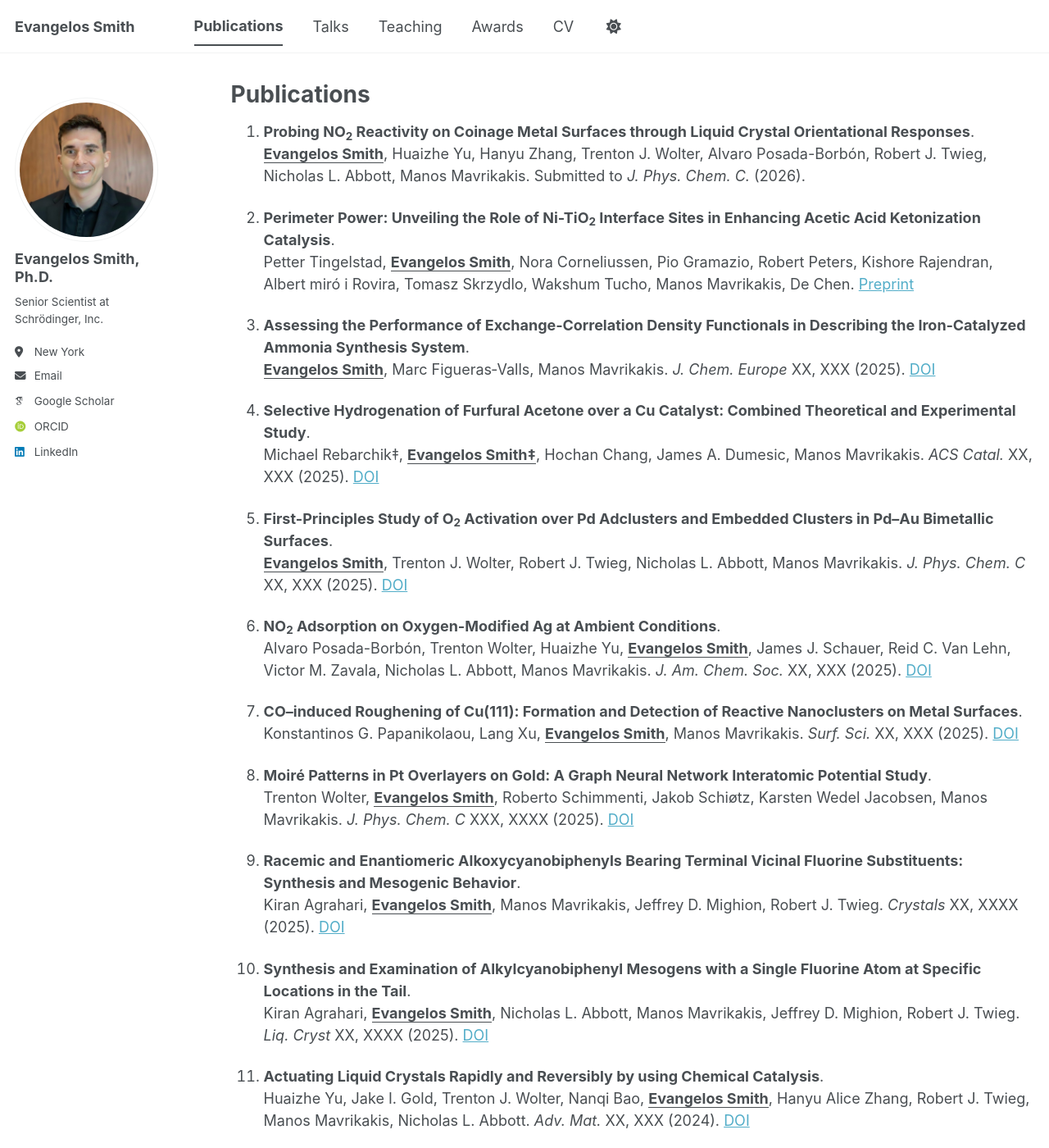
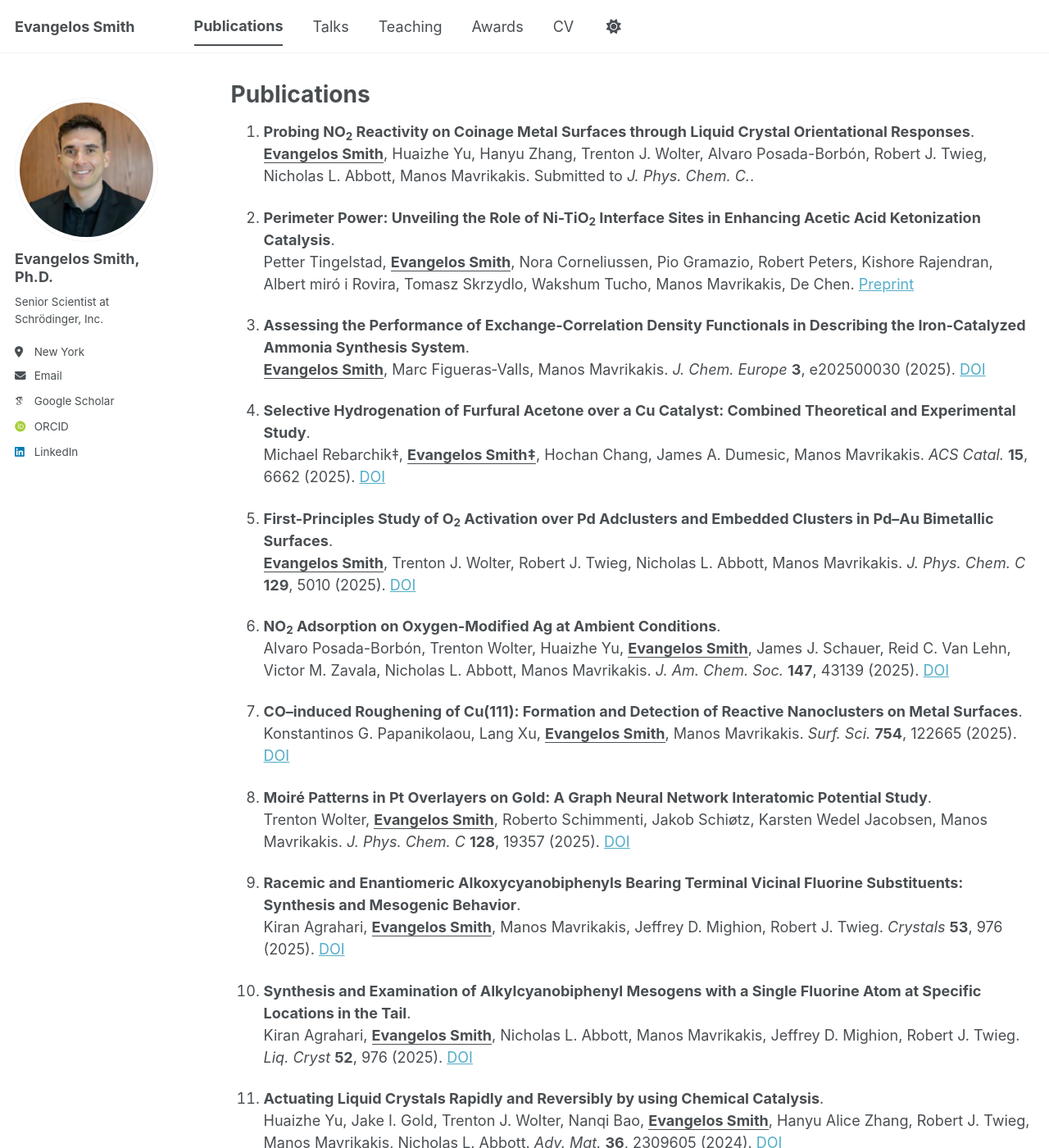
Before and after one commit to evangelossmith/evangelossmith.github.io, a Jekyll site: the page built from _pages/publications.md, in a window 1280 px wide and 1400 px high. Shown: the whole window at 82% size. Built offline with Jekyll 4.4.1, drawn with Linux system fonts in a browser that asks for light colours; some web fonts are replaced; a script bundle is joined from its source files by our own code; library files that are not in the unit come from our copies; some of the changed text lies outside the part shown.

Commit message:
Update publications.md

```diff
--- a/_pages/publications.md
+++ b/_pages/publications.md
@@ -5,28 +5,28 @@ permalink: /publications/
 author_profile: true
 ---
 
-1. **Probing NO<sub>2</sub> Reactivity on Coinage Metal Surfaces through Liquid Crystal Orientational Responses**. <br><ins>**Evangelos Smith**</ins>, Huaizhe Yu, Hanyu Zhang, Trenton J. Wolter, Alvaro Posada-Borbón, Robert J. Twieg, Nicholas L. Abbott, Manos Mavrikakis. Submitted to *J. Phys. Chem. C.* (2026).
+1. **Probing NO<sub>2</sub> Reactivity on Coinage Metal Surfaces through Liquid Crystal Orientational Responses**. <br><ins>**Evangelos Smith**</ins>, Huaizhe Yu, Hanyu Zhang, Trenton J. Wolter, Alvaro Posada-Borbón, Robert J. Twieg, Nicholas L. Abbott, Manos Mavrikakis. Submitted to *J. Phys. Chem. C.*.
 
 2. **Perimeter Power: Unveiling the Role of Ni-TiO<sub>2</sub> Interface Sites in Enhancing Acetic Acid Ketonization Catalysis**. <br>Petter Tingelstad, <ins>**Evangelos Smith**</ins>, Nora Corneliussen, Pio Gramazio, Robert Peters, Kishore Rajendran, Albert miró i Rovira, Tomasz Skrzydlo, Wakshum Tucho, Manos Mavrikakis, De Chen. [Preprint](https://www.researchsquare.com/article/rs-7809779/v1)
 
-3. **Assessing the Performance of Exchange‐Correlation Density Functionals in Describing the Iron‐Catalyzed Ammonia Synthesis System**. <br><ins>**Evangelos Smith**</ins>, Marc Figueras‐Valls, Manos Mavrikakis. *J. Chem. Europe* XX, XXX (2025). [DOI](https://chemistry-europe.onlinelibrary.wiley.com/doi/full/10.1002/ceur.202500030)
+3. **Assessing the Performance of Exchange‐Correlation Density Functionals in Describing the Iron‐Catalyzed Ammonia Synthesis System**. <br><ins>**Evangelos Smith**</ins>, Marc Figueras‐Valls, Manos Mavrikakis. *J. Chem. Europe* **3**, e202500030 (2025). [DOI](https://chemistry-europe.onlinelibrary.wiley.com/doi/full/10.1002/ceur.202500030)
 
-4. **Selective Hydrogenation of Furfural Acetone over a Cu Catalyst: Combined Theoretical and Experimental Study**. <br>Michael Rebarchik&Dagger;, <ins>**Evangelos Smith&Dagger;**</ins>, Hochan Chang, James A. Dumesic, Manos Mavrikakis. *ACS Catal.* XX, XXX (2025). [DOI](https://pubs.acs.org/doi/full/10.1021/acscatal.4c07231)
+4. **Selective Hydrogenation of Furfural Acetone over a Cu Catalyst: Combined Theoretical and Experimental Study**. <br>Michael Rebarchik&Dagger;, <ins>**Evangelos Smith&Dagger;**</ins>, Hochan Chang, James A. Dumesic, Manos Mavrikakis. *ACS Catal.* **15**, 6662 (2025). [DOI](https://pubs.acs.org/doi/full/10.1021/acscatal.4c07231)
 
-5. **First-Principles Study of O<sub>2</sub> Activation over Pd Adclusters and Embedded Clusters in Pd–Au Bimetallic Surfaces**. <br><ins>**Evangelos Smith**</ins>, Trenton J. Wolter, Robert J. Twieg, Nicholas L. Abbott, Manos Mavrikakis. *J. Phys. Chem. C* XX, XXX (2025). [DOI](https://pubs.acs.org/doi/full/10.1021/acs.jpcc.4c08674)
+5. **First-Principles Study of O<sub>2</sub> Activation over Pd Adclusters and Embedded Clusters in Pd–Au Bimetallic Surfaces**. <br><ins>**Evangelos Smith**</ins>, Trenton J. Wolter, Robert J. Twieg, Nicholas L. Abbott, Manos Mavrikakis. *J. Phys. Chem. C* **129**, 5010 (2025). [DOI](https://pubs.acs.org/doi/full/10.1021/acs.jpcc.4c08674)
 
-6. **NO<sub>2</sub> Adsorption on Oxygen-Modified Ag at Ambient Conditions**. <br>Alvaro Posada-Borbón, Trenton Wolter, Huaizhe Yu, <ins>**Evangelos Smith**</ins>, James J. Schauer, Reid C. Van Lehn, Victor M. Zavala, Nicholas L. Abbott, Manos Mavrikakis. *J. Am. Chem. Soc.* XX, XXX (2025). [DOI](https://pubs.acs.org/doi/full/10.1021/jacs.5c16683)
+6. **NO<sub>2</sub> Adsorption on Oxygen-Modified Ag at Ambient Conditions**. <br>Alvaro Posada-Borbón, Trenton Wolter, Huaizhe Yu, <ins>**Evangelos Smith**</ins>, James J. Schauer, Reid C. Van Lehn, Victor M. Zavala, Nicholas L. Abbott, Manos Mavrikakis. *J. Am. Chem. Soc.* **147**, 43139 (2025). [DOI](https://pubs.acs.org/doi/full/10.1021/jacs.5c16683)
 
-7. **CO–induced Roughening of Cu(111): Formation and Detection of Reactive Nanoclusters on Metal Surfaces**. <br>Konstantinos G. Papanikolaou, Lang Xu, <ins>**Evangelos Smith**</ins>, Manos Mavrikakis. *Surf. Sci.* XX, XXX (2025). [DOI](https://www.sciencedirect.com/science/article/pii/S0039602824002164)
+7. **CO–induced Roughening of Cu(111): Formation and Detection of Reactive Nanoclusters on Metal Surfaces**. <br>Konstantinos G. Papanikolaou, Lang Xu, <ins>**Evangelos Smith**</ins>, Manos Mavrikakis. *Surf. Sci.* **754**, 122665 (2025). [DOI](https://www.sciencedirect.com/science/article/pii/S0039602824002164)
 
-8. **Moiré Patterns in Pt Overlayers on Gold: A Graph Neural Network Interatomic Potential Study**. <br>Trenton Wolter, <ins>**Evangelos Smith**</ins>, Roberto Schimmenti, Jakob Schiøtz, Karsten Wedel Jacobsen, Manos Mavrikakis. *J. Phys. Chem. C* XXX, XXXX (2025). [DOI](https://pubs.acs.org/doi/full/10.1021/acs.jpcc.4c04582)
+8. **Moiré Patterns in Pt Overlayers on Gold: A Graph Neural Network Interatomic Potential Study**. <br>Trenton Wolter, <ins>**Evangelos Smith**</ins>, Roberto Schimmenti, Jakob Schiøtz, Karsten Wedel Jacobsen, Manos Mavrikakis. *J. Phys. Chem. C* **128**, 19357 (2025). [DOI](https://pubs.acs.org/doi/full/10.1021/acs.jpcc.4c04582)
 
-9. **Racemic and Enantiomeric Alkoxycyanobiphenyls Bearing Terminal Vicinal Fluorine Substituents: Synthesis and Mesogenic Behavior**. <br>Kiran Agrahari, <ins>**Evangelos Smith**</ins>, Manos Mavrikakis, Jeffrey D. Mighion, Robert J. Twieg. *Crystals* XX, XXXX (2025). [DOI](https://www.mdpi.com/2073-4352/16/1/26)
+9. **Racemic and Enantiomeric Alkoxycyanobiphenyls Bearing Terminal Vicinal Fluorine Substituents: Synthesis and Mesogenic Behavior**. <br>Kiran Agrahari, <ins>**Evangelos Smith**</ins>, Manos Mavrikakis, Jeffrey D. Mighion, Robert J. Twieg. *Crystals* **53**, 976 (2025). [DOI](https://www.mdpi.com/2073-4352/16/1/26)
 
-10. **Synthesis and Examination of Alkylcyanobiphenyl Mesogens with a Single Fluorine Atom at Specific Locations in the Tail**. <br>Kiran Agrahari, <ins>**Evangelos Smith**</ins>, Nicholas L. Abbott, Manos Mavrikakis, Jeffrey D. Mighion, Robert J. Twieg. *Liq. Cryst* XX, XXXX (2025). [DOI](https://www.tandfonline.com/doi/full/10.1080/02678292.2025.2550424)
+10. **Synthesis and Examination of Alkylcyanobiphenyl Mesogens with a Single Fluorine Atom at Specific Locations in the Tail**. <br>Kiran Agrahari, <ins>**Evangelos Smith**</ins>, Nicholas L. Abbott, Manos Mavrikakis, Jeffrey D. Mighion, Robert J. Twieg. *Liq. Cryst* **52**, 976 (2025). [DOI](https://www.tandfonline.com/doi/full/10.1080/02678292.2025.2550424)
 
-11. **Actuating Liquid Crystals Rapidly and Reversibly by using Chemical Catalysis**. <br>Huaizhe Yu, Jake I. Gold, Trenton J. Wolter, Nanqi Bao, <ins>**Evangelos Smith**</ins>, Hanyu Alice Zhang, Robert J. Twieg, Manos Mavrikakis, Nicholas L. Abbott. *Adv. Mat.* XX, XXX (2024). [DOI](https://advanced.onlinelibrary.wiley.com/doi/abs/10.1002/adma.202309605)
+11. **Actuating Liquid Crystals Rapidly and Reversibly by using Chemical Catalysis**. <br>Huaizhe Yu, Jake I. Gold, Trenton J. Wolter, Nanqi Bao, <ins>**Evangelos Smith**</ins>, Hanyu Alice Zhang, Robert J. Twieg, Manos Mavrikakis, Nicholas L. Abbott. *Adv. Mat.* **36**, 2309605 (2024). [DOI](https://advanced.onlinelibrary.wiley.com/doi/abs/10.1002/adma.202309605)
 
-12. **Synthesis and Examination of Alkoxycyanobiphenyl Mesogens with a Single Fluorine Atom at Specific Locations in the Tail**. <br>Kiran Agrahari, Trenton J. Wolter, <ins>**Evangelos Smith**</ins>, Nicholas L. Abbott, Manos Mavrikakis, Jeffrey D. Mighion, Robert J. Twieg. *Liq. Cryst.* XX, XXX (2024). [DOI](https://www.tandfonline.com/doi/abs/10.1080/02678292.2024.2306306)
+12. **Synthesis and Examination of Alkoxycyanobiphenyl Mesogens with a Single Fluorine Atom at Specific Locations in the Tail**. <br>Kiran Agrahari, Trenton J. Wolter, <ins>**Evangelos Smith**</ins>, Nicholas L. Abbott, Manos Mavrikakis, Jeffrey D. Mighion, Robert J. Twieg. *Liq. Cryst.* **51**, 1496 (2024). [DOI](https://www.tandfonline.com/doi/abs/10.1080/02678292.2024.2306306)
 
-13. **Gas-phase Microactuation using Kinetically Controlled Surface States of Ultrathin Catalytic Sheets**. <br>Nanqi Bao, Qingkun Liu, Michael F. Reynolds, Marc Figueras, <ins>**Evangelos Smith**</ins>, Wei Wang, Michael C. Cao, David A. Muller, Manos Mavrikakis, Itai Cohen, Paul L. McEuen, Nicholas L. Abbott. *Proc. Natl. Acad. Sci.* XX, XXX (2023). [DOI](https://www.pnas.org/doi/abs/10.1073/pnas.2221740120)
+13. **Gas-phase Microactuation using Kinetically Controlled Surface States of Ultrathin Catalytic Sheets**. <br>Nanqi Bao, Qingkun Liu, Michael F. Reynolds, Marc Figueras, <ins>**Evangelos Smith**</ins>, Wei Wang, Michael C. Cao, David A. Muller, Manos Mavrikakis, Itai Cohen, Paul L. McEuen, Nicholas L. Abbott. *Proc. Natl. Acad. Sci.* **120**, e2221740120 (2023). [DOI](https://www.pnas.org/doi/abs/10.1073/pnas.2221740120)
```
